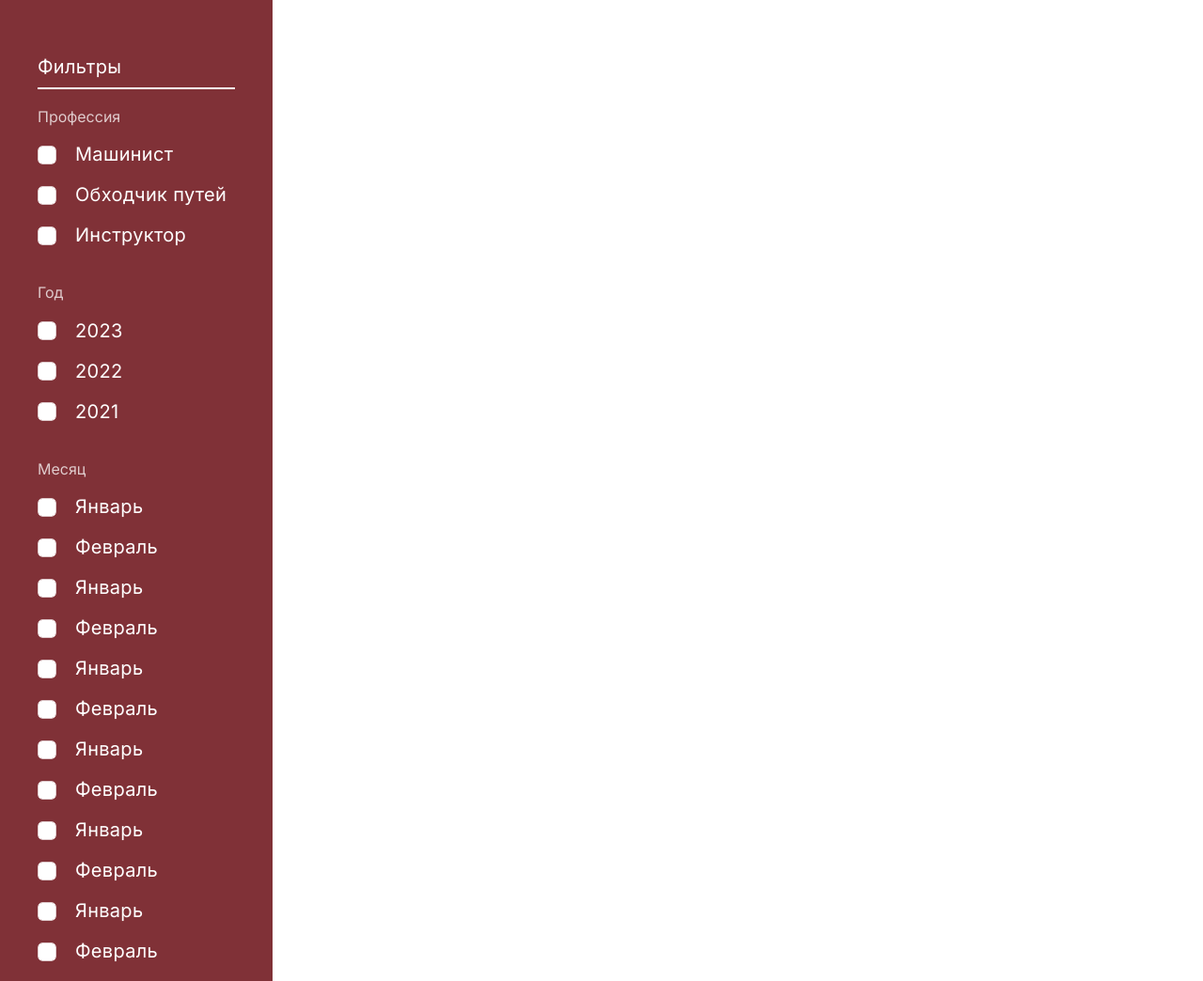
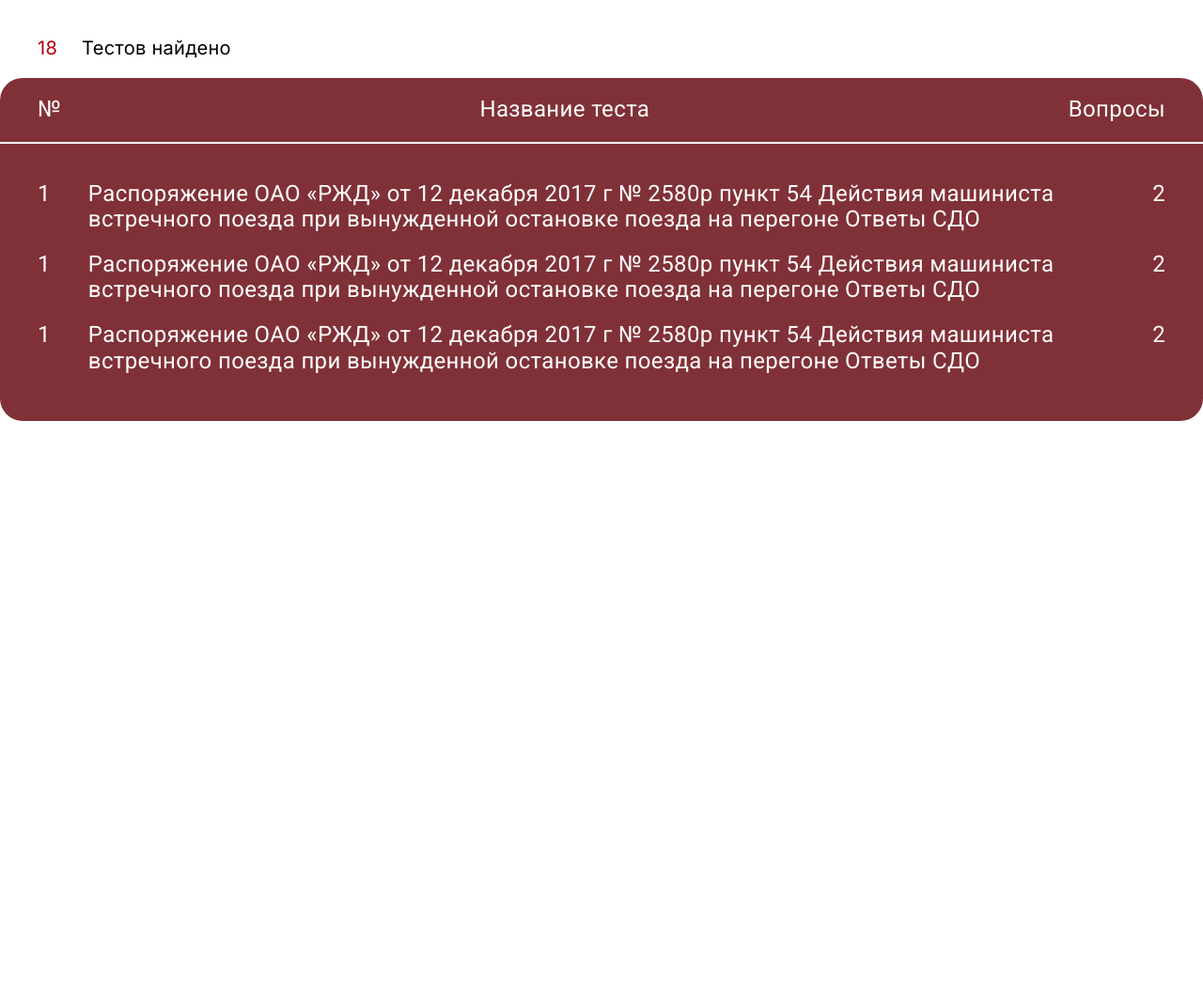
Before and after one commit to Papr1ka/DOHATEP_SITE, a Django app: page / in a window 1280 px wide. Shown: the part 212-1256 px from the top of the page at 94% size. After the commit the page ends 660 px from the top, so only its background shows below. Run offline with Django 4.2, Linux system fonts and the light colour scheme.

Commit message:
content ok

```diff
--- a/dohater_site/static/css/home.css
+++ b/dohater_site/static/css/home.css
@@ -13,6 +13,8 @@
     width: 290px;
     background: var(--red_color);
     color: var(--white_color);
+    position: absolute;
+    top: 212px;
 }
 
 .sidebar-inner{
@@ -75,3 +77,82 @@
 .checkbox:checked+label::before {
     background-image: url("../svg/check yes.svg");
 }
+
+.main{
+    margin-left: 330px;
+}
+
+.founded{
+    margin: 40px 0px 20px 40px;
+    font-weight: 500;
+}
+
+.count{
+    color: var(--train_red_color);
+    margin-right: 20px;
+}
+
+.content{
+    background: var(--red_color);
+    border-radius: 24px;
+}
+
+.content:last-child{
+    padding-bottom: 40px;
+}
+
+.element{
+    display: flex;
+    justify-content: space-between;
+    gap: 40px;
+    padding: 10px 40px;
+    color: white;
+    font-size: 24px;
+}
+
+.topelement{
+    padding-top: 20px;
+    padding-bottom: 20px;
+}
+
+.cline{
+    margin-bottom: 30px;
+}
+
+@media screen and (max-width: 1280px) {
+    .sidebar{
+        display: none;
+    }
+
+    .inner{
+        width: 100%;
+    }
+
+    .main{
+        margin-left: 0px;
+        width: 100%;
+    }
+}
+
+@media screen and (max-width: 768px) {
+    .sidebar{
+        display: none;
+    }
+
+    .inner{
+        width: 100%;
+    }
+
+    .main{
+        margin-left: 0px;
+        width: 100%;
+    }
+
+    .number{
+        display: none;
+    }
+
+    .element{
+        gap: 20px;
+    }
+}
--- a/dohater_site/templates/cdo_ska/home.html
+++ b/dohater_site/templates/cdo_ska/home.html
@@ -62,7 +62,35 @@
             </div>
         </div>
         <div class="main">
+            <div class="founded headerfont">
+                <span class="count">18</span> Тестов найдено
+            </div>
+            <div class="content">
 
+                <div class="element mainfont topelement">
+                    <div class="number">№</div>
+                    <div class="test_name">Название теста</div>
+                    <div class="questions">Вопросы</div>
+                </div>
+
+                <div class="line cline"></div>
+
+                <div class="element mainfont">
+                    <div class="number">1</div>
+                    <div class="test_name">Распоряжение ОАО «РЖД» от 12 декабря 2017 г № 2580р пункт 54 Действия машиниста встречного поезда при вынужденной остановке поезда на перегоне Ответы СДО</div>
+                    <div class="questions">2</div>
+                </div>
+                <div class="element mainfont">
+                    <div class="number">1</div>
+                    <div class="test_name">Распоряжение ОАО «РЖД» от 12 декабря 2017 г № 2580р пункт 54 Действия машиниста встречного поезда при вынужденной остановке поезда на перегоне Ответы СДО</div>
+                    <div class="questions">2</div>
+                </div>
+                <div class="element mainfont">
+                    <div class="number">1</div>
+                    <div class="test_name">Распоряжение ОАО «РЖД» от 12 декабря 2017 г № 2580р пункт 54 Действия машиниста встречного поезда при вынужденной остановке поезда на перегоне Ответы СДО</div>
+                    <div class="questions">2</div>
+                </div>
+            </div>
         </div>
     </div>
 </div>
--- a/dohater_site/templates/cdo_ska/index.html
+++ b/dohater_site/templates/cdo_ska/index.html
@@ -50,5 +50,8 @@
     </nav>
     {% block content %}
     {% endblock content %}
+    <footer class="footer">
+
+    </footer>
 </body>
 </html>
```
